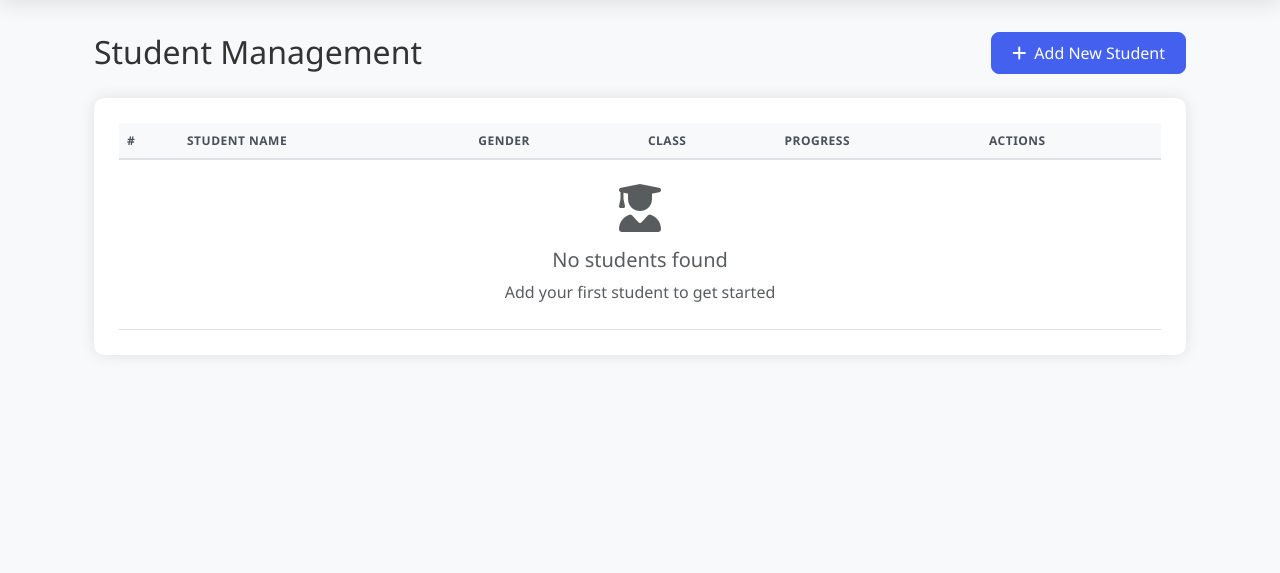
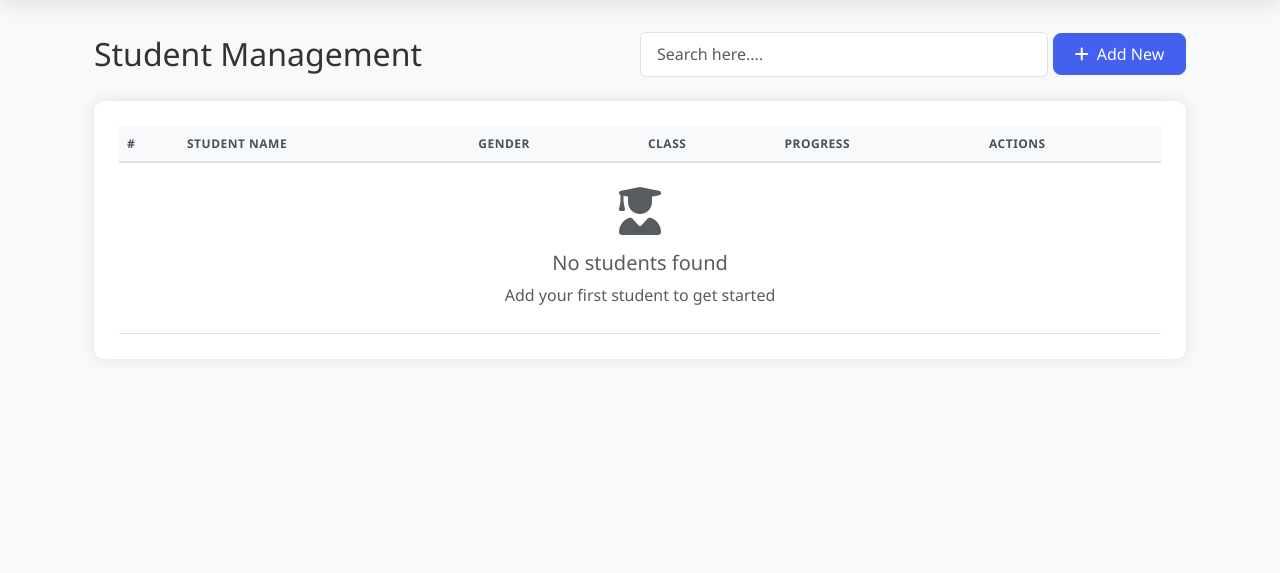
Before and after one commit to HutSreypov/Analyse_Student_Performance, a Flask app: page /students/ in a window 1280 px wide. Shown: the part 81-654 px from the top of the page. Run offline with Flask 3, Linux system fonts and the light colour scheme; the visitor is signed in with stand-in values (Sample User, id 1); data that the repository does not hold is empty.

Commit message:
feat/filter_student

```diff
--- a/app.py
+++ b/app.py
@@ -3,6 +3,7 @@ import sys
 import os
 from flask import Flask, render_template
 from flask_login import LoginManager, login_required, current_user
+
 
 # --- Ensure parent folder is in path to find models and routes ---
 sys.path.append(os.path.dirname(os.path.abspath(__file__)))
@@ -64,6 +65,8 @@ def index():
 def status():
     return {"status": "ok"}
 
+
+
 # --- Run Flask app ---
 if __name__ == '__main__':
     # Use debug=True only in development
--- a/models/student_model.py
+++ b/models/student_model.py
@@ -1,4 +1,5 @@
 from config import get_connection
+from flask import request
 
 class StudentModel:
 
@@ -6,7 +7,7 @@ class StudentModel:
     def get_all():
         db = get_connection()
         cursor = db.cursor(dictionary=True)
-        cursor.execute("SELECT * FROM students")
+        cursor.execute("SELECT * FROM students ORDER BY name ASC")
         data = cursor.fetchall()
         cursor.close()
         db.close()
@@ -69,3 +70,13 @@ class StudentModel:
         cursor.close()
         db.close()
         return data
+
+
+def get_students():
+    search = request.args.get('search', '')  # get query from URL
+    db = get_connection()
+    cursor = db.cursor(dictionary=True)
+    cursor.execute("SELECT * FROM students WHERE name LIKE %s ", (f"%{search}%",))
+    students = cursor.fetchall()
+    cursor.close()
+    db.close()
--- a/models/subject_model.py
+++ b/models/subject_model.py
@@ -6,7 +6,7 @@ class SubjectModel:
         db = get_connection()
         try:
             cursor = db.cursor(dictionary=True)
-            cursor.execute("SELECT * FROM subjects")
+            cursor.execute("SELECT * FROM subjects ORDER BY name ASC")
             return cursor.fetchall()
         finally:
             cursor.close()
--- a/routes/student_routes.py
+++ b/routes/student_routes.py
@@ -3,6 +3,9 @@ from flask_login import login_required
 from models.student_model import StudentModel
 
 student_bp = Blueprint('student_bp', __name__, url_prefix='/students')
+
+
+
 
 @student_bp.route('/')
 @login_required
--- a/templates/students.html
+++ b/templates/students.html
@@ -6,48 +6,93 @@
   .students-container {
     background: white;
     border-radius: 10px;
-    box-shadow: 0 0 15px rgba(0,0,0,0.1);
+    box-shadow: 0 0 15px rgba(0, 0, 0, 0.1);
     padding: 25px;
     margin-top: 20px;
   }
+
   .table th {
     background-color: #f8f9fa;
     font-weight: 600;
     color: #495057;
     border-top: none;
   }
+
   .table td {
     vertical-align: middle;
   }
-  .gender-male { color: #0d6efd; }
-  .gender-female { color: #dc3545; }
-  .gender-other { color: #6c757d; }
+
+  .gender-male {
+    color: #0d6efd;
+  }
+
+  .gender-female {
+    color: #dc3545;
+  }
+
+  .gender-other {
+    color: #6c757d;
+  }
+
   .action-buttons .btn {
     margin: 0 2px;
     border-radius: 4px;
   }
-  .form-control, .form-select {
+
+  .form-control,
+  .form-select {
     border-radius: 6px;
   }
+
   .btn-add {
     border-radius: 6px;
     padding: 0.5rem 1.5rem;
   }
+
   .badge-class {
     font-size: 0.8em;
     padding: 0.35em 0.65em;
     font-weight: 500;
+
   }
 </style>
+
+<script>
+  function filterStudent() {
+    let input = document.getElementById("filter_student");
+    let filter = input.value.toUpperCase();
+    let table = document.getElementById("student_table");
+    let tr = table.getElementsByTagName("tr");
+
+    for (let i = 1; i < tr.length; i++) { // skip header row
+      let td = tr[i].getElementsByTagName("td")[1]; // assuming student name is 2nd column
+      if (td) {
+        let txtValue = td.textContent || td.innerText;
+        tr[i].style.display = txtValue.toUpperCase().includes(filter) ? "" : "none";
+      }
+    }
+  }
+</script>
+
 {% endblock %}
 
 {% block content %}
 <div class="container-fluid">
   <div class="d-flex justify-content-between align-items-center mb-4">
     <h2 class="mb-0">Student Management</h2>
-    <button type="button" class="btn btn-primary" data-bs-toggle="modal" data-bs-target="#addStudentModal">
-      <i class="fas fa-plus me-2"></i>Add New Student
-    </button>
+    <div style="display:flex; width:50%;gap:5px; justify-content: center; align-items: center; ">
+
+      <div class="input-group">
+        <input type="text" class="form-control" placeholder="Search here...." aria-label="Recipient’s username"
+          id="filter_student" onkeyup="filterStudent()">
+      </div>
+
+      <button type="button" class="btn btn-primary" data-bs-toggle="modal" data-bs-target="#addStudentModal"
+        style="width:30%; padding:-2px">
+        <i class="fas fa-plus me-2"></i>Add New
+      </button>
+    </div>
+
   </div>
 
   <!-- Students Table -->
@@ -64,14 +109,14 @@
             <th style="width: 180px;">Actions</th>
           </tr>
         </thead>
-        <tbody>
+        <tbody id="student_table">
           {% for student in students %}
           <tr>
             <td class="text-muted">{{ loop.index }}</td>
             <td>
               <div class="d-flex align-items-center">
                 <div class="avatar-sm bg-light rounded-circle me-2 d-flex align-items-center justify-content-center"
-                     style="width: 32px; height: 32px;">
+                  style="width: 32px; height: 32px;">
                   <i class="fas fa-user text-primary"></i>
                 </div>
                 <div>
@@ -82,7 +127,8 @@
             </td>
             <td>
               <span class="gender-{{ student.gender|lower }}">
-                <i class="fas {% if student.gender|lower == 'male' %}fa-mars{% elif student.gender|lower == 'female' %}fa-venus{% else %}fa-genderless{% endif %} me-1"></i>
+                <i
+                  class="fas {% if student.gender|lower == 'male' %}fa-mars{% elif student.gender|lower == 'female' %}fa-venus{% else %}fa-genderless{% endif %} me-1"></i>
                 {{ student.gender }}
               </span>
             </td>
@@ -93,20 +139,18 @@
             </td>
             <td>
               <a href="{{ url_for('student_bp.student_progress', student_id=student.id) }}"
-                 class="btn btn-sm btn-outline-primary">
+                class="btn btn-sm btn-outline-primary">
                 <i class="fas fa-chart-line me-1"></i>View Progress
               </a>
             </td>
             <td class="action-buttons">
               <a href="{{ url_for('student_bp.edit_student', student_id=student.id) }}"
-                 class="btn btn-sm btn-outline-primary"
-                 title="Edit">
+                class="btn btn-sm btn-outline-primary" title="Edit">
                 <i class="fas fa-edit"></i>
               </a>
               <a href="{{ url_for('student_bp.delete_student', student_id=student.id) }}"
-                 class="btn btn-sm btn-outline-danger"
-                 onclick="return confirm('Are you sure you want to delete this student?');"
-                 title="Delete">
+                class="btn btn-sm btn-outline-danger"
+                onclick="return confirm('Are you sure you want to delete this student?');" title="Delete">
                 <i class="fas fa-trash"></i>
               </a>
             </td>
```
